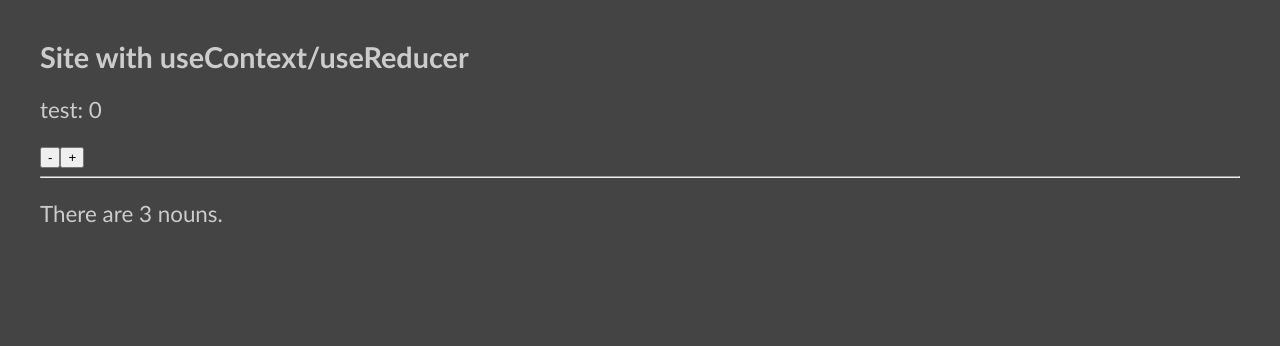
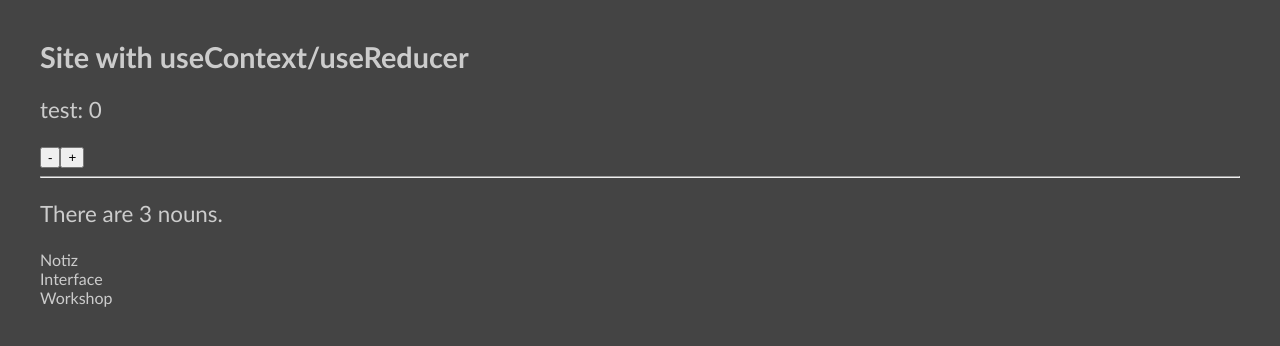
Before and after one commit to edwardtanguay/ej8-reducer-context, a React (Vite) app: page / in a window 1280 px wide. Shown: the top 346 px of the page. Built offline with nearby package versions, Linux system fonts and the light colour scheme; data requests are answered from the project's data file.

Commit message:
show german nouns

```diff
--- a/src/App.jsx
+++ b/src/App.jsx
@@ -3,18 +3,31 @@ import { AppContext } from './AppContext';
 import './App.scss';
 
 function App() {
-	const {state, dispatch } = useContext(AppContext);
+	const { state, dispatch } = useContext(AppContext);
 
 	return (
 		<div className="App">
 			<h1>Site with useContext/useReducer</h1>
 			<p>test: {state.count}</p>
 			<div className="buttonArea">
-				<button onClick={() => dispatch({ type: 'decreaseCount'})}>-</button>
-				<button onClick={() => dispatch({ type: 'increaseCount' })}>+</button>
+				<button onClick={() => dispatch({ type: 'decreaseCount' })}>
+					-
+				</button>
+				<button onClick={() => dispatch({ type: 'increaseCount' })}>
+					+
+				</button>
 			</div>
-		<hr/>
-		<p>There are {state.germanNouns.length} nouns.</p>
+			<hr />
+			<p>There are {state.germanNouns.length} nouns.</p>
+			<div className="germanNounArea">
+				{state.germanNouns.map((item) => {
+					return (
+						<div className="germanNoun" key={item.id}>
+							{item.singular}
+						</div>
+					);
+				})}
+			</div>
 		</div>
 	);
 }
```
